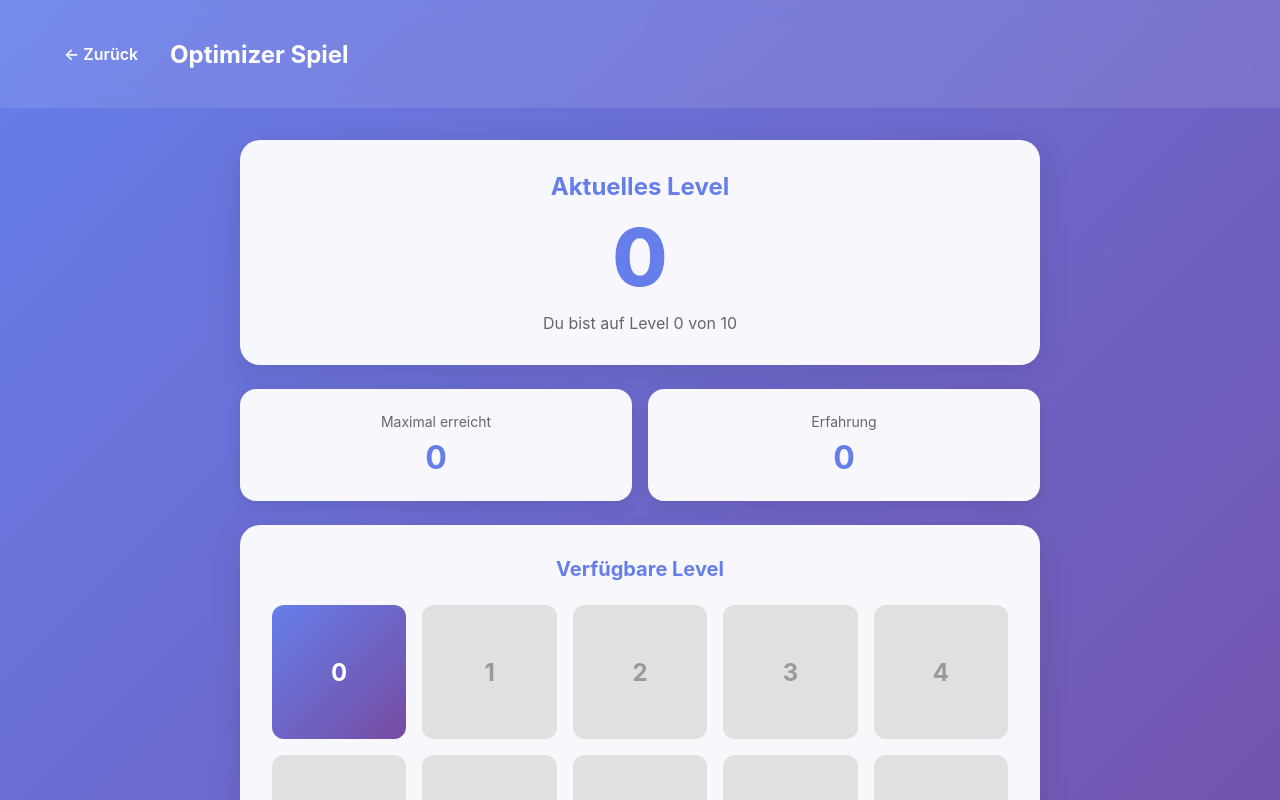
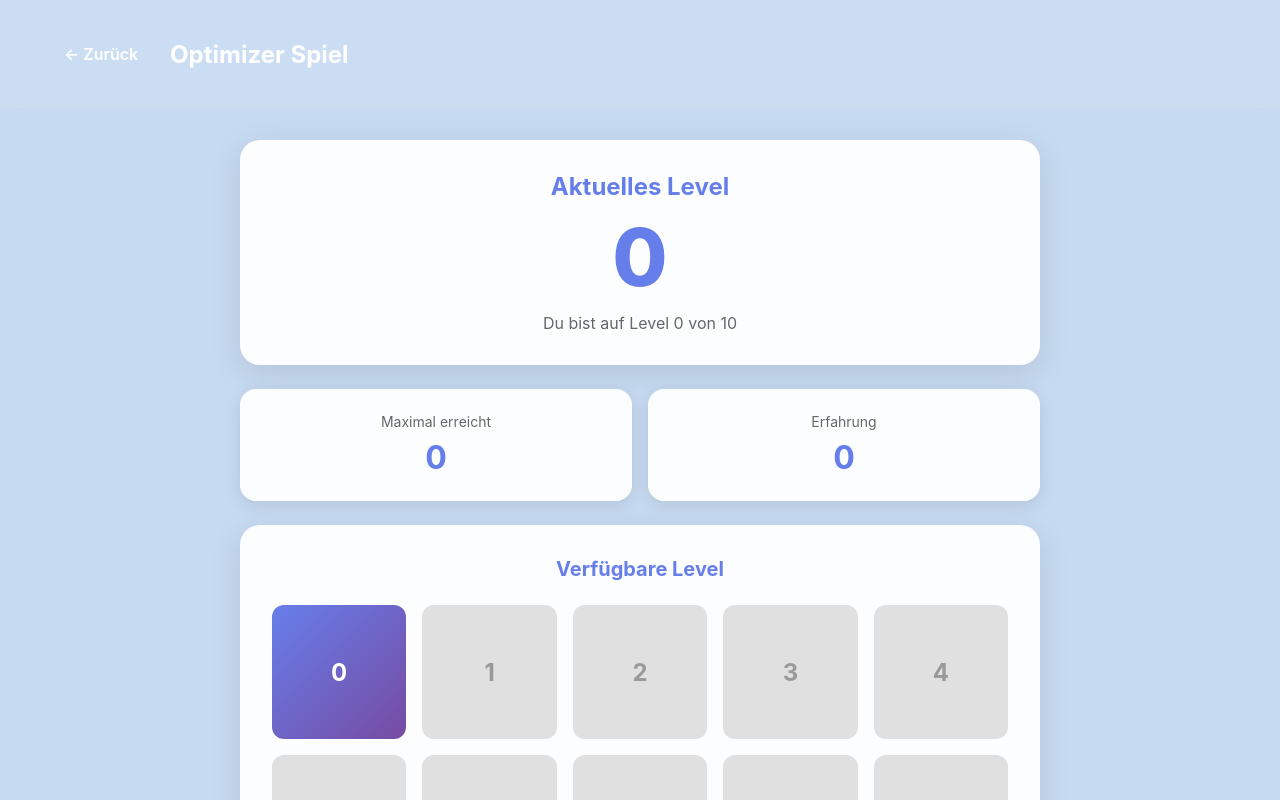
Before and after one commit to sb-48/EnergieQuest-Frontend, a React (Vite) app: page /game in a window 1280 px wide. Built offline with nearby package versions, Linux system fonts and the light colour scheme; no server answers.

Commit message:
halit sein erster commit

```diff
--- a/src/index.css
+++ b/src/index.css
@@ -16,7 +16,7 @@ body {
     sans-serif;
   -webkit-font-smoothing: antialiased;
   -moz-osx-font-smoothing: grayscale;
-  background: #000000;
+  background: #C6DAF1;
   min-height: 100vh;
   overflow: hidden;
   position: fixed;
--- a/src/pages/GamePage.css
+++ b/src/pages/GamePage.css
@@ -3,7 +3,7 @@
   width: 100vw;
   display: flex;
   flex-direction: column;
-  background: linear-gradient(135deg, #667eea 0%, #764ba2 100%);
+  background: #C6DAF1;
   overflow-x: hidden;
 }
 
--- a/src/pages/HomePage.css
+++ b/src/pages/HomePage.css
@@ -6,6 +6,7 @@
   position: relative;
   overflow: hidden;
   height: 100vh;
+  background: #C6DAF1;
 }
 
 .homepage-header {
--- a/src/pages/LandingPage.css
+++ b/src/pages/LandingPage.css
@@ -5,6 +5,7 @@
   flex-direction: column;
   position: relative;
   overflow: hidden;
+  background: #C6DAF1;
 }
 
 .landing-header {
--- a/src/pages/LinkPage.css
+++ b/src/pages/LinkPage.css
@@ -6,6 +6,7 @@
   position: relative;
   overflow: hidden;
   height: 100vh;
+  background: #C6DAF1;
 }
 
 .link-header {
--- a/src/pages/RecommendationsPage.css
+++ b/src/pages/RecommendationsPage.css
@@ -6,7 +6,7 @@
   position: relative;
   overflow: hidden;
   height: 100vh;
-  background: #000000;
+  background: #C6DAF1;
 }
 
 .recommendations-header {
```
